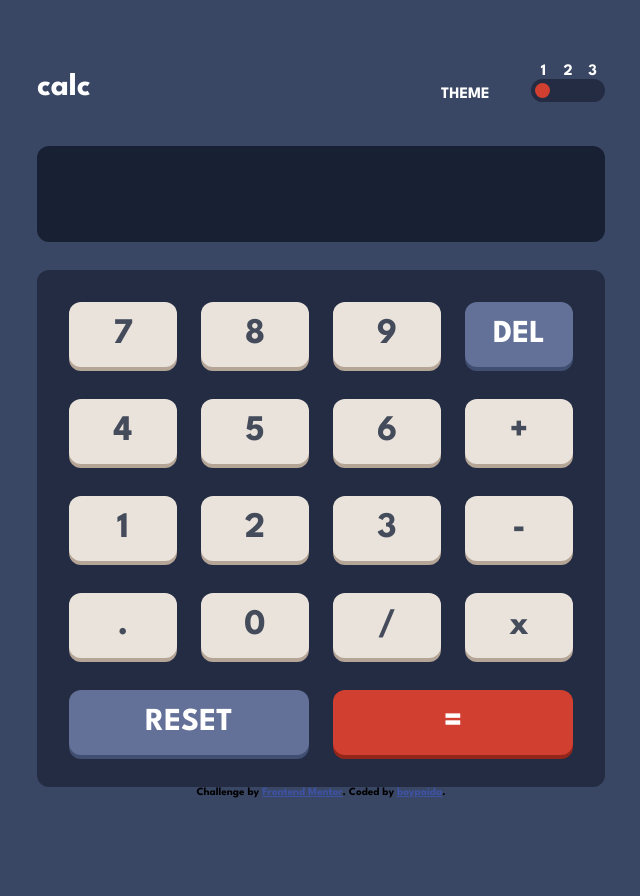
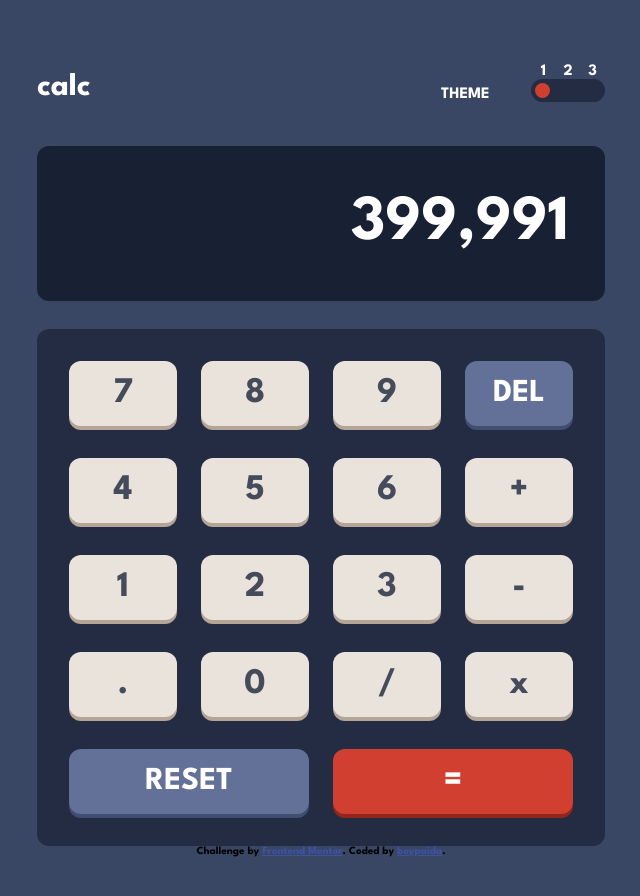
Before and after one commit to boypaida12/calculator-app-main, a plain HTML site: page index.html in a window 1280 px wide. Shown: the whole page, without its empty margins (319-959 px from the left). Before the commit the page ends 861 px from the top, so only its background shows below. Drawn offline with Linux system fonts and the light colour scheme.

Commit message:
update to html

```diff
--- a/index.html
+++ b/index.html
@@ -31,7 +31,7 @@
         </div>
       </div>
       <div id= "display" class="screen-background">
-        <h1></h1>
+        <h1>399,991</h1>
       </div>
       <div class="keypad-container">
         <div class="keypad-row">
```
